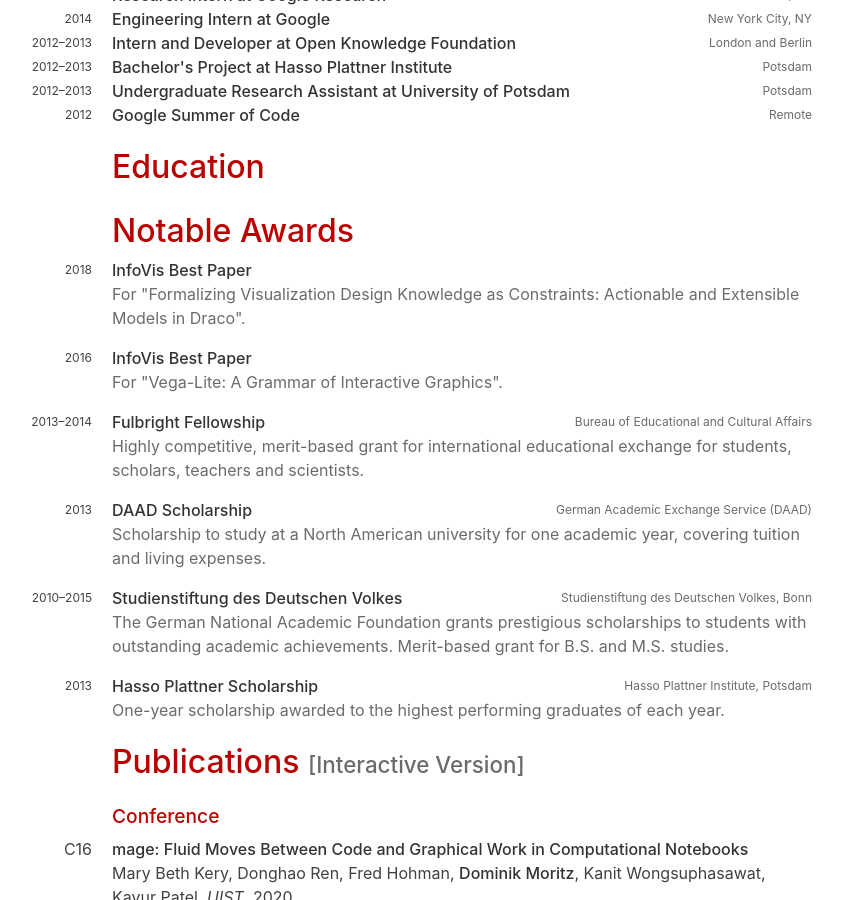
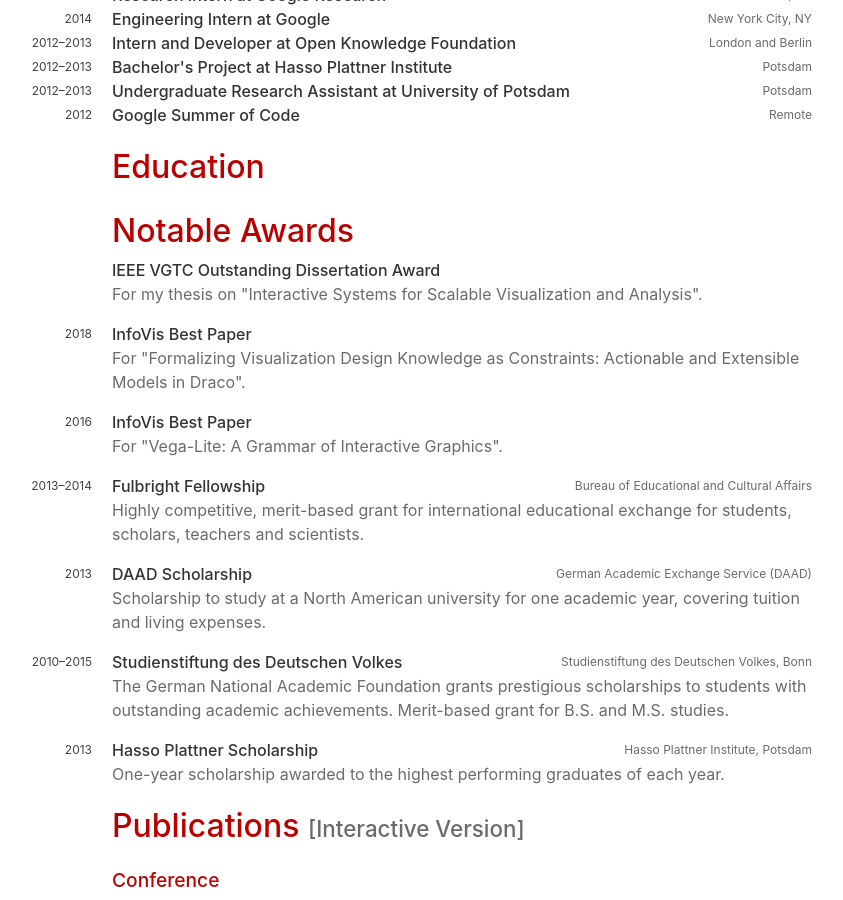
Before and after one commit to domoritz/domoritz.github.io, a Jekyll site: the page built from cv.html, in a window 1280 px wide and 900 px high, scrolled down 748 px. Shown: the whole window, without its empty margins (228-1071 px from the left). Built offline with Jekyll 4.4.1, drawn with Linux system fonts in a browser that asks for light colours; nearby versions of some CDN libraries.

Commit message:
Add VGTC Outstanding Dissertation Award

```diff
--- a/_data/awards.yml
+++ b/_data/awards.yml
@@ -1,3 +1,6 @@
+- name: IEEE VGTC Outstanding Dissertation Award
+  yar: 2020
+  description: "For my thesis on \"Interactive Systems for Scalable Visualization and Analysis\"."
 - name: InfoVis Best Paper
   years: 2018
   description: "For \"Formalizing Visualization Design Knowledge as Constraints: Actionable and Extensible Models in Draco\"."
```
